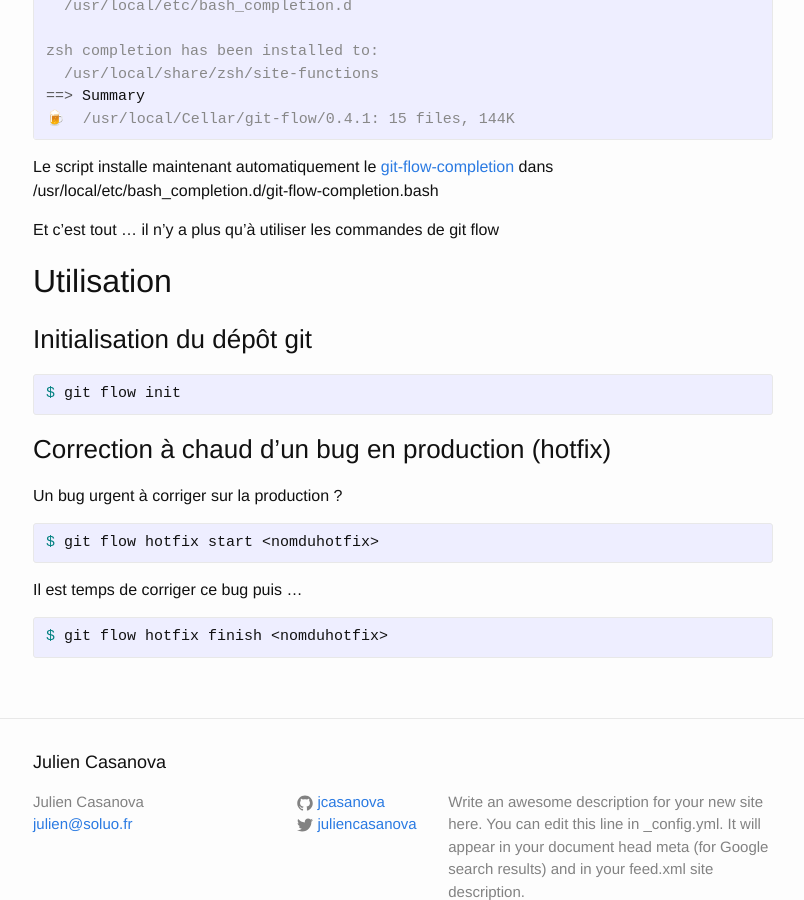
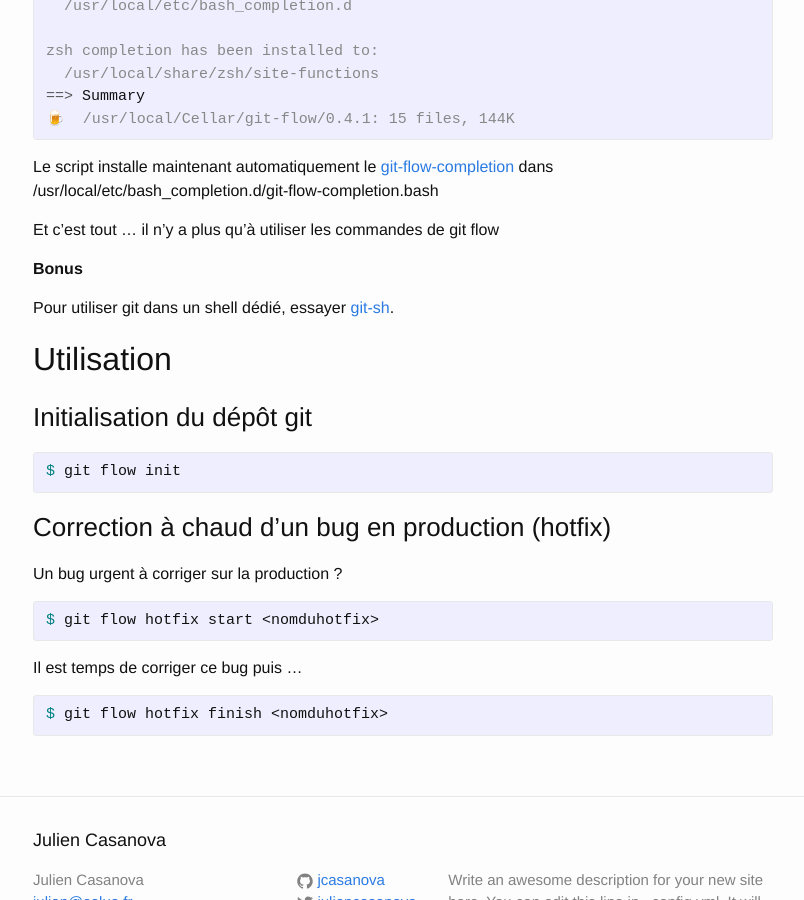
Before and after one commit to jcasanova/jcasanova.github.io, a Jekyll site: the page built from _posts/2015-01-12-mettre-en-place-git-flow.md, in a window 1280 px wide and 900 px high, scrolled down 609 px. Shown: the whole window, without its empty margins (237-1041 px from the left). Built offline with Jekyll 4.4.1, drawn with Linux system fonts in a browser that asks for light colours.

Commit message:
ajout lien git-sh

```diff
--- a/_posts/2015-01-12-mettre-en-place-git-flow.md
+++ b/_posts/2015-01-12-mettre-en-place-git-flow.md
@@ -35,6 +35,10 @@ Le script installe maintenant automatiquement le [git-flow-completion](https://g
 
 Et c'est tout ... il n'y a plus qu'à utiliser les commandes de git flow
 
+**Bonus**
+
+Pour utiliser git dans un shell dédié, essayer [git-sh](https://github.com/rtomayko/git-sh).
+
 ## Utilisation
 
 ### Initialisation du dépôt git
```
